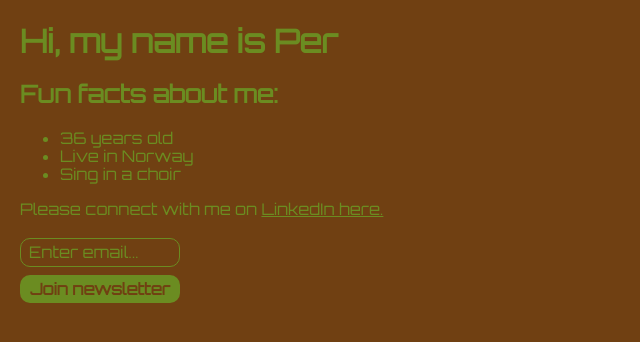
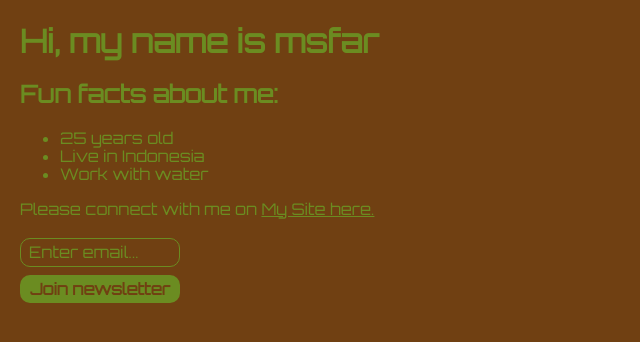
Before and after one commit to msfarfe/personal-site, a plain HTML site: page index.html in a window 1280 px wide. Shown: the part 402-744 px from the top of the page, without its empty margins (0-640 px from the left). Drawn offline with nearby package versions, Linux system fonts and the light colour scheme; a web font is replaced by a local one.

Commit message:
Change the biodata

```diff
--- a/index.html
+++ b/index.html
@@ -11,14 +11,14 @@
         Write the HTML for your personal website.
         -->
         <img src="pp-discord-cet.jpeg">
-        <h1>Hi, my name is Per</h1>
+        <h1>Hi, my name is msfar</h1>
         <h2>Fun facts about me:</h2>
         <ul>
-            <li>36 years old</li>
-            <li>Live in Norway</li>
-            <li>Sing in a choir</li>
+            <li>25 years old</li>
+            <li>Live in Indonesia</li>
+            <li>Work with water</li>
         </ul>
-        <p>Please connect with me on <a href="https://www.linkedin.com/in/per-harald-borgen/" taget="_blank">LinkedIn here.</a></p>
+        <p>Please connect with me on <a href="lubbymasfar.my.id" taget="_blank">My Site here.</a></p>
         <input type="text" placeholder="Enter email...">
         <button>Join newsletter</button>
     </body>
```
